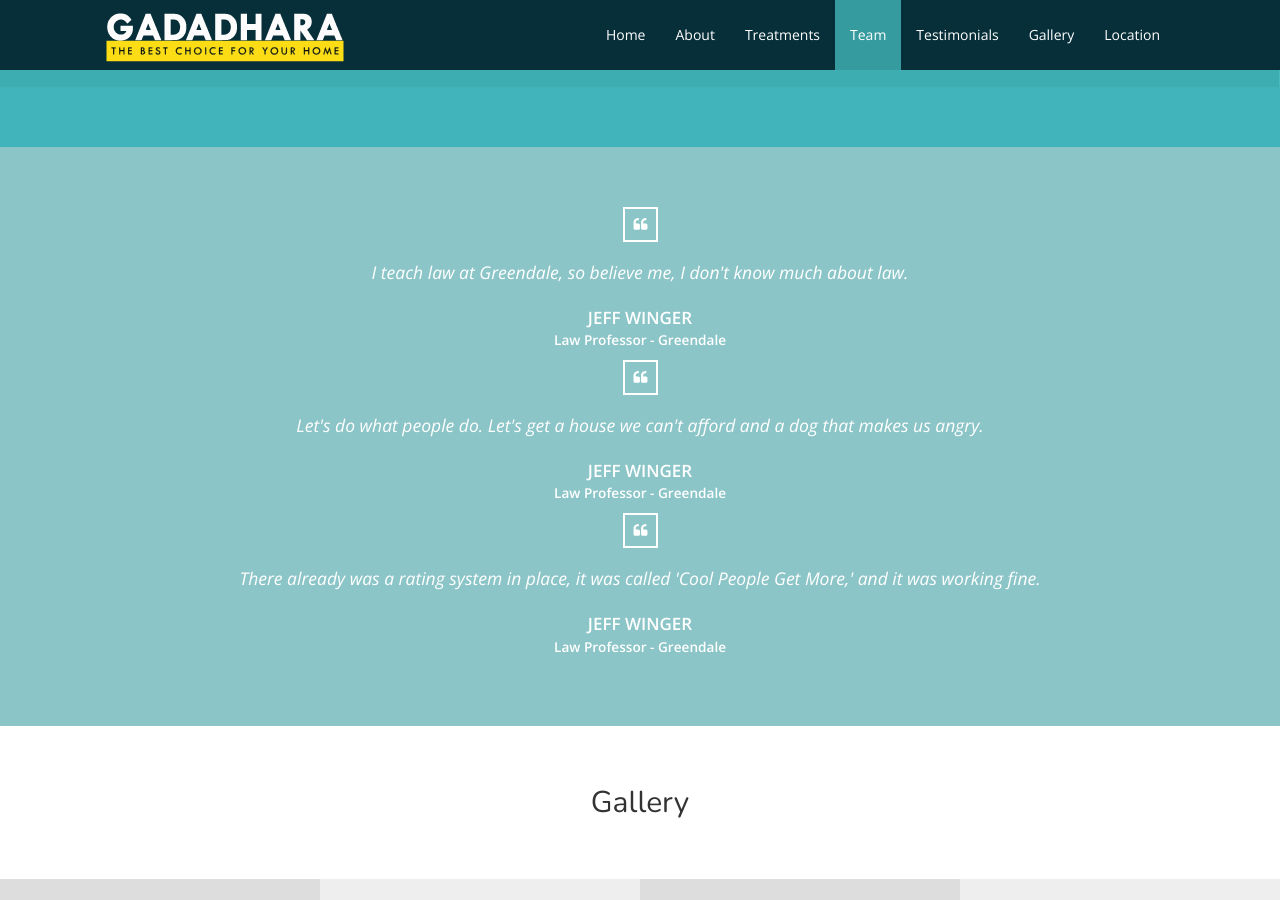
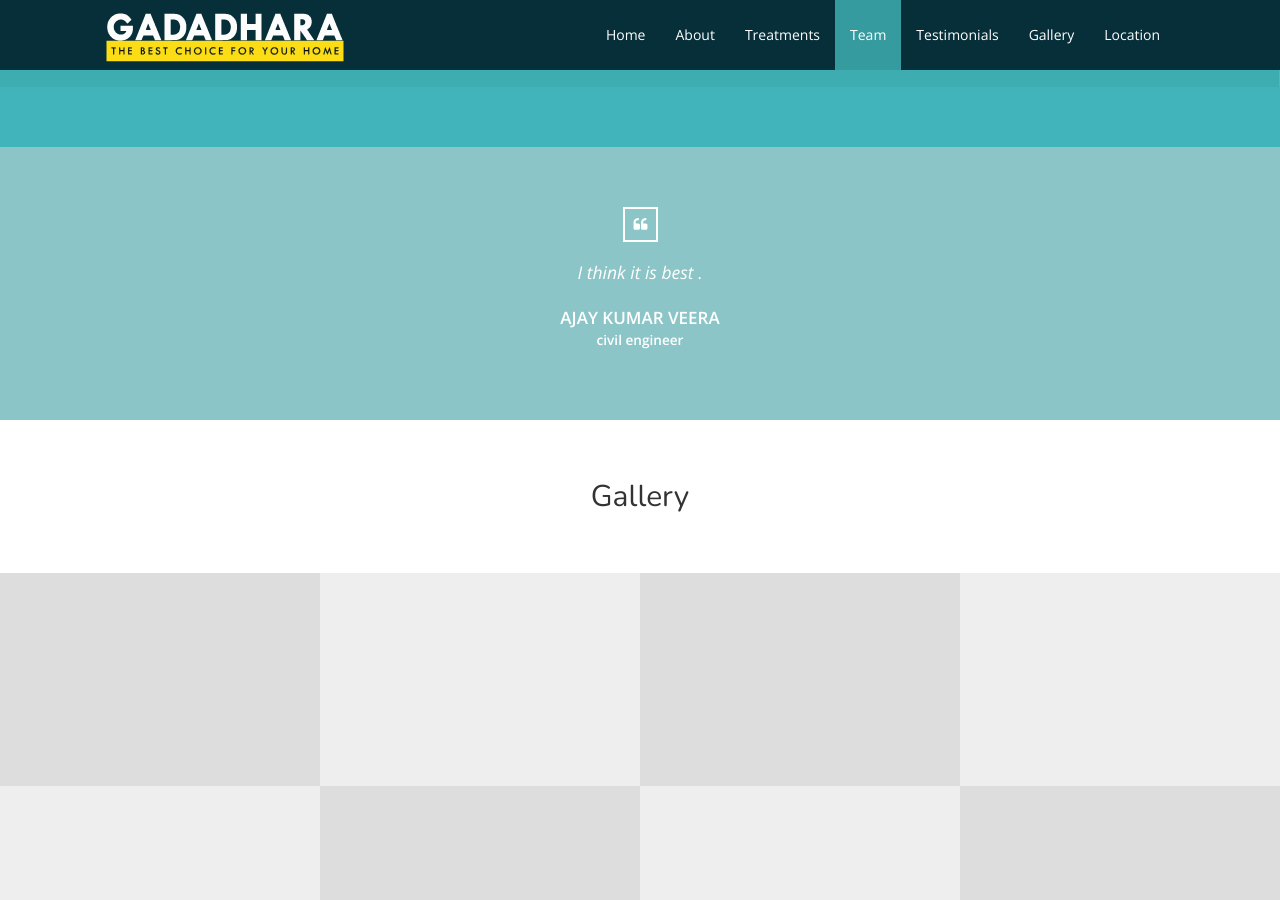
Before and after one commit to gadadhara/GADADHARA, a Jekyll site: the page built from index.html, in a window 1280 px wide and 900 px high, scrolled down 5780 px. Built offline with Jekyll 4.4.1, drawn with Linux system fonts in a browser that asks for light colours; nearby versions of some CDN libraries.

Commit message:
Update testimonials.yml

```diff
--- a/_data/testimonials.yml
+++ b/_data/testimonials.yml
@@ -1,11 +1,3 @@
-- name: Jeff Winger
-  description: I teach law at Greendale, so believe me, I don't know much about law.
-  title: Law Professor - Greendale
-
-- name: Jeff Winger
-  description: Let's do what people do. Let's get a house we can't afford and a dog that makes us angry.
-  title: Law Professor - Greendale
-
-- name: Jeff Winger
-  description: There already was a rating system in place, it was called 'Cool People Get More,' and it was working fine.
-  title: Law Professor - Greendale
+- name: AJAY KUMAR VEERA
+  description: I think it is best .
+  title: civil engineer
```
